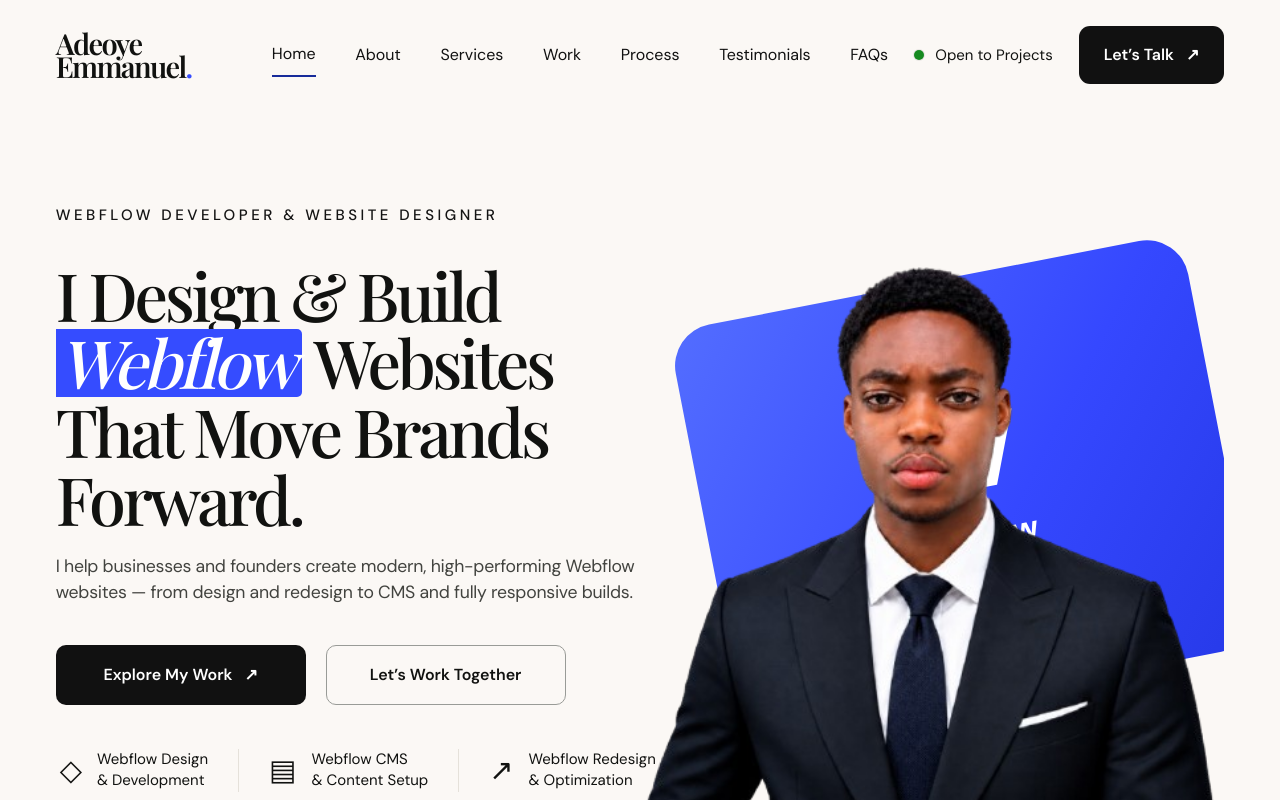
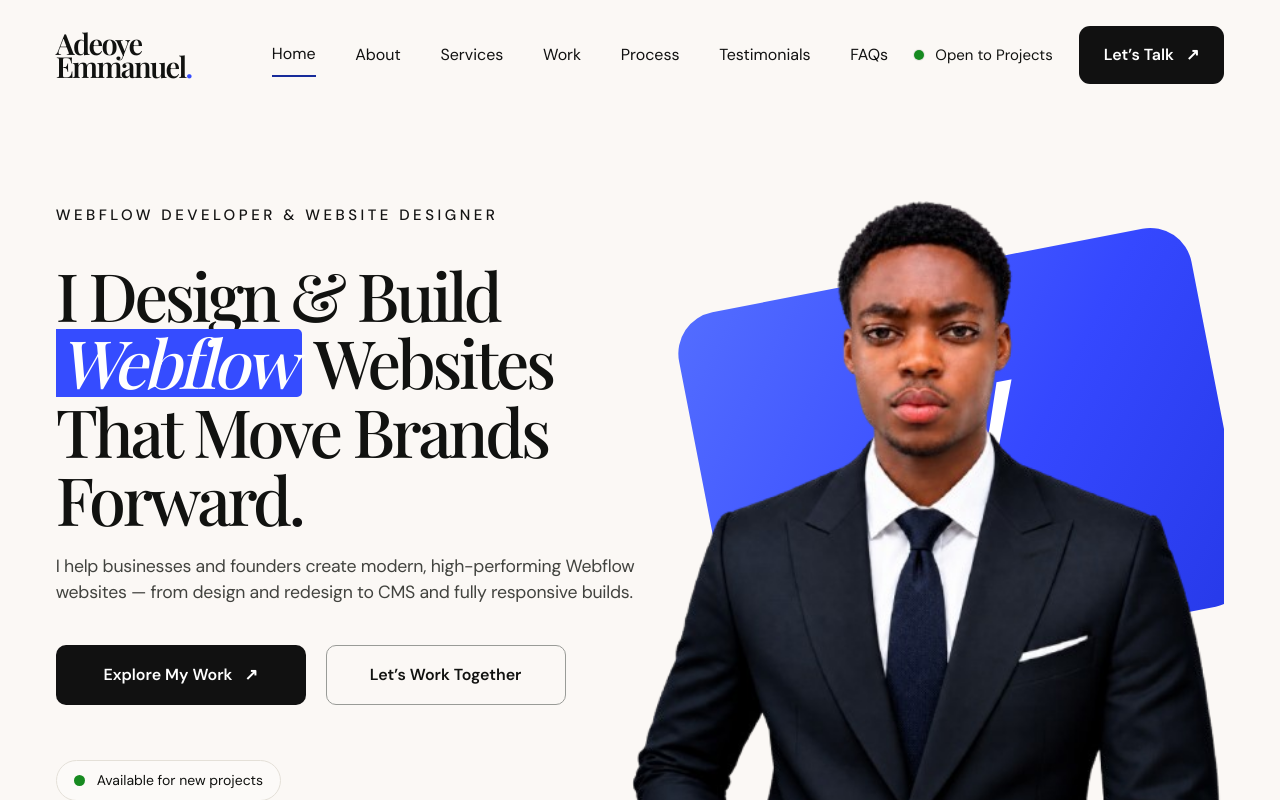
Before and after one commit to diademg/Senior-diamond, a Next.js app: page / in a window 1280 px wide. Shown: the top 800 px of the page. Built offline with nearby package versions, Linux system fonts and the light colour scheme; a web font is replaced by a local one.

Commit message:
Remove hero service strip

```diff
--- a/src/app/page.tsx
+++ b/src/app/page.tsx
@@ -16,11 +16,6 @@ export default function Home() {
         <h1 className="hero-title" id="hero-title"><span className="title-line">I Design &amp; Build</span><span className="title-line"><em>Webflow</em> Websites</span><span className="title-line">That Move Brands</span><span className="title-line">Forward<span className="period">.</span></span></h1>
         <p className="hero-copy">I help businesses and founders create modern, high-performing Webflow websites — from design and redesign to CMS and fully responsive builds.</p>
         <div className="hero-actions"><a className="button-dark" href="#work">Explore My Work <Arrow/></a><a className="button-outline" href="#contact">Let’s Work Together</a></div>
-        <div className="service-row">
-          <div><b>◇</b><span>Webflow Design<br/>&amp; Development</span></div>
-          <div><b>▤</b><span>Webflow CMS<br/>&amp; Content Setup</span></div>
-          <div><b>↗</b><span>Webflow Redesign<br/>&amp; Optimization</span></div>
-        </div>
         <div className="project-pill"><i className="dot"/> Available for new projects</div>
       </div>
       <div className="hero-visual">
```
